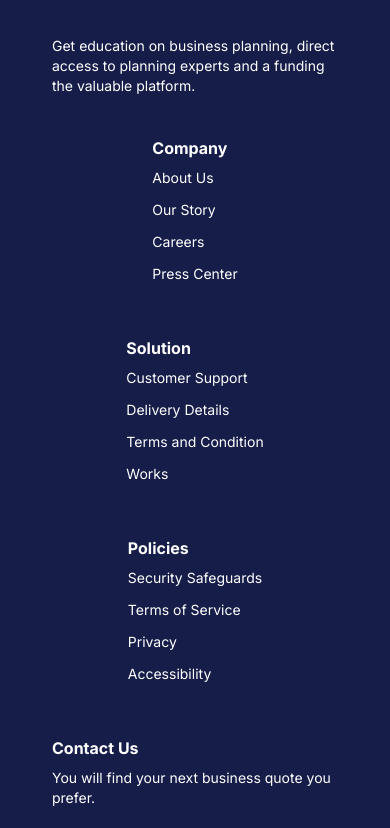
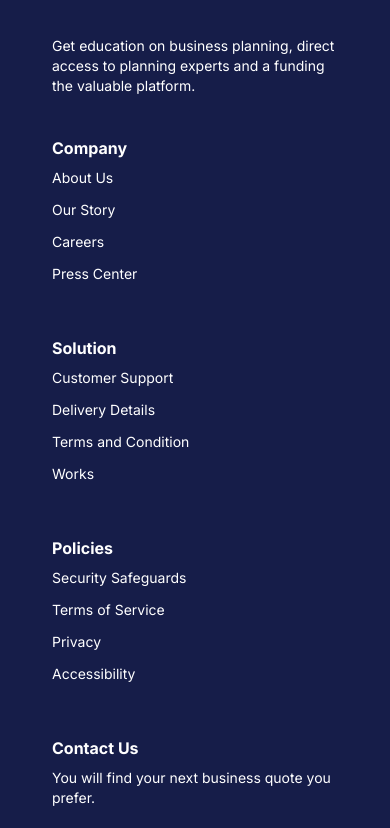
Before and after one commit to imhilla/landing_page, a Next.js app: page / in a window 390 px wide. Shown: the part 976-1804 px from the top of the page. Built offline with nearby package versions, Linux system fonts and the light colour scheme.

Commit message:
update styles

```diff
--- a/src/app/Components/Footer.tsx
+++ b/src/app/Components/Footer.tsx
@@ -26,7 +26,7 @@ export default function Footer() {
           </p>
         </div>
 
-        <div className='flex flex-col justify-start items-center md:w-1/5 p-3'>
+        <div className='flex flex-col justify-start md:items-center md:w-1/5 p-3'>
           <div>
             <h1 className='mb-2 md:mb-4 mt-4 font-bold '>Company</h1>
             <div className='flex flex-col '>
@@ -38,7 +38,7 @@ export default function Footer() {
           </div>
         </div>
 
-        <div className='flex flex-col justify-start items-center md:w-1/5 p-3'>
+        <div className='flex flex-col justify-start md:items-center md:w-1/5 p-3'>
           <div>
             <h1 className='mb-2 md:mb-4 mt-4 font-bold'>Solution</h1>
             <div className='flex flex-col'>
@@ -51,7 +51,7 @@ export default function Footer() {
 
         </div>
 
-        <div className='flex flex-col justify-start items-center md:w-1/5 p-3'>
+        <div className='flex flex-col justify-start md:items-center md:w-1/5 p-3'>
           <div>
             <h1 className='mb-2 md:mb-4 mt-4 font-bold'>Policies</h1>
             <div className='flex flex-col'>
@@ -63,7 +63,7 @@ export default function Footer() {
           </div>
         </div>
 
-        <div className='flex flex-col justify-start items-center md:w-1/5 p-3'>
+        <div className='flex flex-col justify-start md:items-center md:w-1/5 p-3'>
           <div>
             <h1 className='mb-2 md:mb-4 mt-4 font-bold'>Contact Us</h1>
             <div className='flex flex-col'>
```
